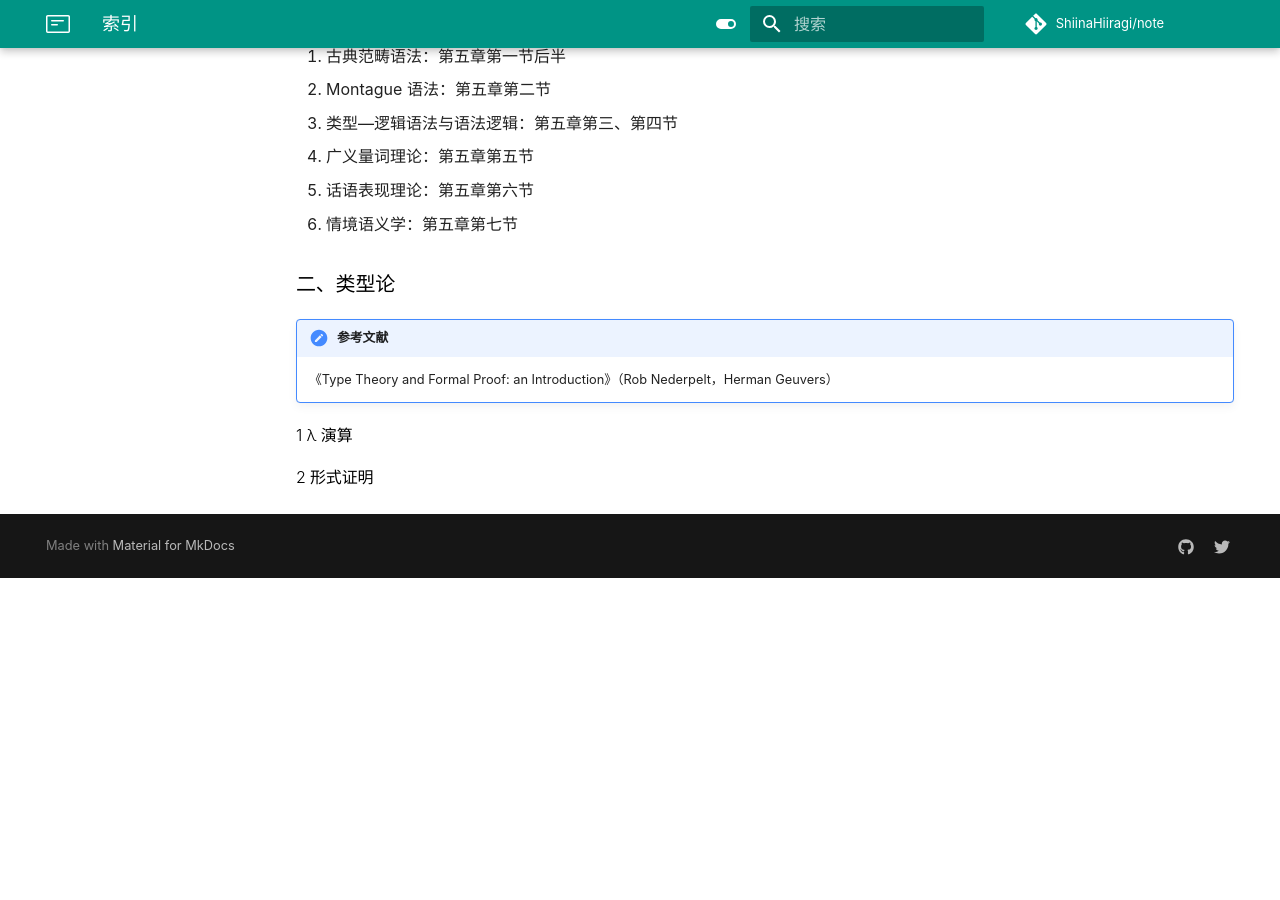
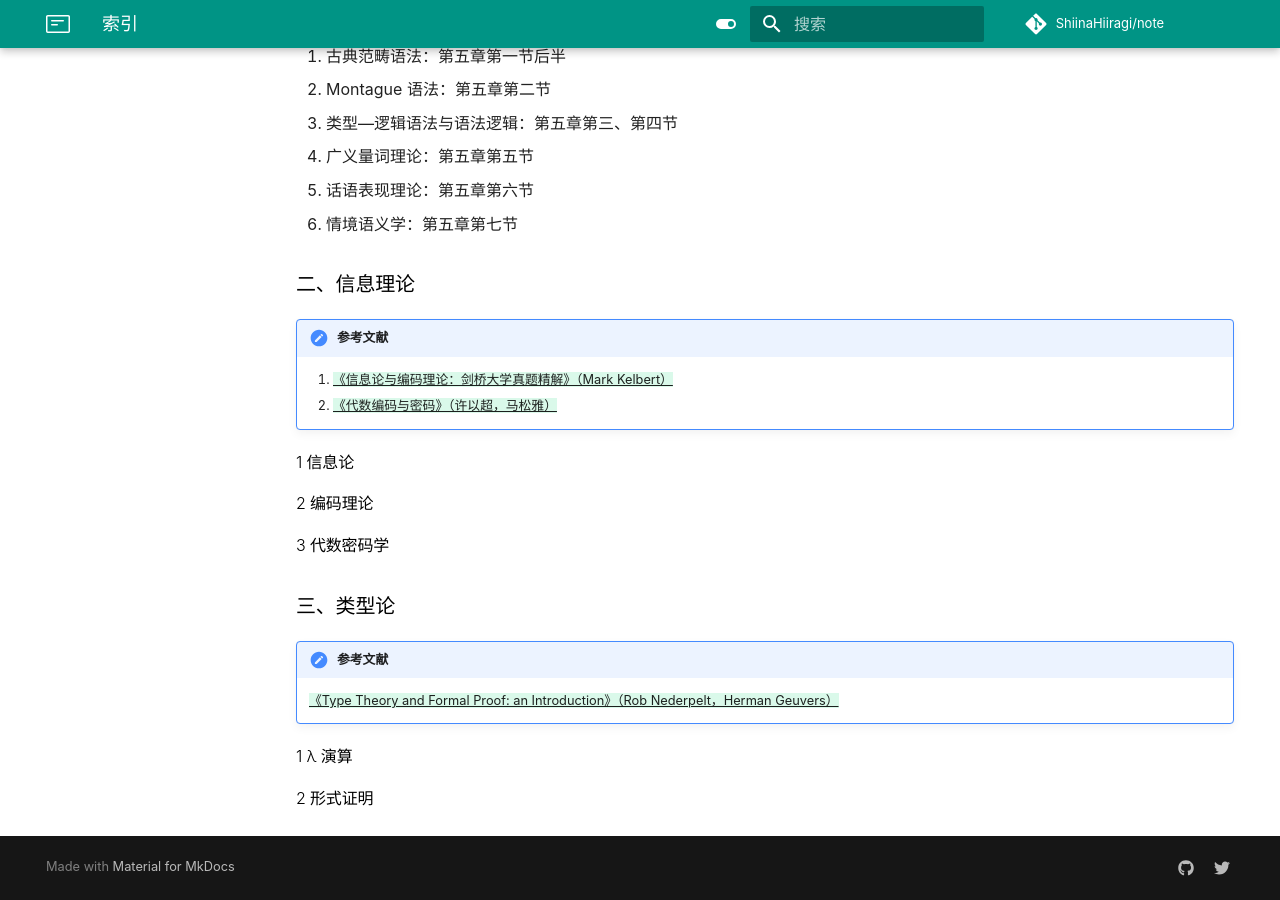
Before and after one commit to ShiinaHiiragi/note, an MkDocs documentation site: the page built from docs/intro/toc.md, in a window 1280 px wide and 900 px high, scrolled down 10839 px. Built offline with MkDocs 1.6.1 and Material for MkDocs 9.7.7, drawn with Linux system fonts in a browser that asks for light colours; comment, search, counter and statistics services are not loaded; before the commit the page ends 11417 px from its top, so only the background shows below that.

Commit message:
new meta

```diff
--- a/docs/intro/toc.md
+++ b/docs/intro/toc.md
@@ -74,8 +74,8 @@
 
 !!! note "参考文献"
     1. 《逻辑哲学》（陈波），下略
-    2. ==《分析哲学导论》（黄敏）==
-    3. ==《语言哲学》（陈嘉映）==
+    2. {++《分析哲学导论》（黄敏）++}
+    3. {++《语言哲学》（陈嘉映）++}
 
 #### 3 意义与指称
 1. ~~意义理论：第六章~~
@@ -212,7 +212,7 @@
 ### 三、近世代数
 
 !!! note "参考文献"
-    ==《近世代数》（丘维声）==
+    {++《近世代数》（丘维声）++}
 
 #### 1 群论
 
@@ -225,7 +225,7 @@
 ### 四、范畴论
 
 !!! note "参考文献"
-    ==《范畴论》（贺伟）==
+    {++《范畴论》（贺伟）++}
 
 #### 1 范畴
 
@@ -274,7 +274,7 @@
 ### 二、实分析
 
 !!! note "参考文献"
-    ==《实变函数与泛函分析基础》（程其襄，张奠宙，胡善文，薛以峰）==
+    {++《实变函数与泛函分析基础》（程其襄，张奠宙，胡善文，薛以峰）++}
 
 #### 1 测度论
 
@@ -289,7 +289,7 @@
 ### 三、复分析
 
 !!! note "参考文献"
-    ==《复变函数论》（钟玉泉）==
+    {++《复变函数论》（钟玉泉）++}
 
 #### 1 复变函数
 
@@ -306,7 +306,7 @@
 ### 四、泛函分析
 
 !!! note "参考文献"
-    ==《实变函数与泛函分析基础》（程其襄，张奠宙，胡善文，薛以峰）==
+    {++《实变函数与泛函分析基础》（程其襄，张奠宙，胡善文，薛以峰）++}
 
 #### 1 赋范线性空间
 
@@ -320,8 +320,8 @@
 ### 一、概率论
 
 !!! note "参考文献"
-    1. ==《现代概率论基础》（汪嘉冈）==
-    2. ==《数理统计》（邵军）==
+    1. {++《现代概率论基础》（汪嘉冈）++}
+    2. {++《数理统计》（邵军）++}
 
 #### 1 可测空间
 
@@ -334,7 +334,7 @@
 ### 二、数理统计
 
 !!! note "参考文献"
-    ==《高等数理统计》（茆诗松，王静龙，濮晓龙）==
+    {++《高等数理统计》（茆诗松，王静龙，濮晓龙）++}
 
 #### 1 统计量
 
@@ -363,10 +363,22 @@
 5. 话语表现理论：第五章第六节
 6. 情境语义学：第五章第七节
 
-### 二、类型论
+### 二、信息理论
 
 !!! note "参考文献"
-    《Type Theory and Formal Proof: an Introduction》（Rob Nederpelt，Herman Geuvers）
+    1. {++《信息论与编码理论：剑桥大学真题精解》（Mark Kelbert）++}
+    2. {++《代数编码与密码》（许以超，马松雅）++}
+
+#### 1 信息论
+
+#### 2 编码理论
+
+#### 3 代数密码学
+
+### 三、类型论
+
+!!! note "参考文献"
+    {++《Type Theory and Formal Proof: an Introduction》（Rob Nederpelt，Herman Geuvers）++}
 
 #### 1 λ 演算
 
--- a/mkdocs.yml
+++ b/mkdocs.yml
@@ -30,12 +30,13 @@ theme:
       toggle:
         icon: material/toggle-switch-off-outline
         name: Switch to Indigo Panel
-  language: 'zh'
+  language: zh
 
 markdown_extensions:
   - meta
   - admonition
   - pymdownx.details
+  - pymdownx.critic
   - pymdownx.mark
   - pymdownx.tilde
   - pymdownx.arithmatex:
```
Also changed, not shown: docs/index.md (+0 -10 lines).
